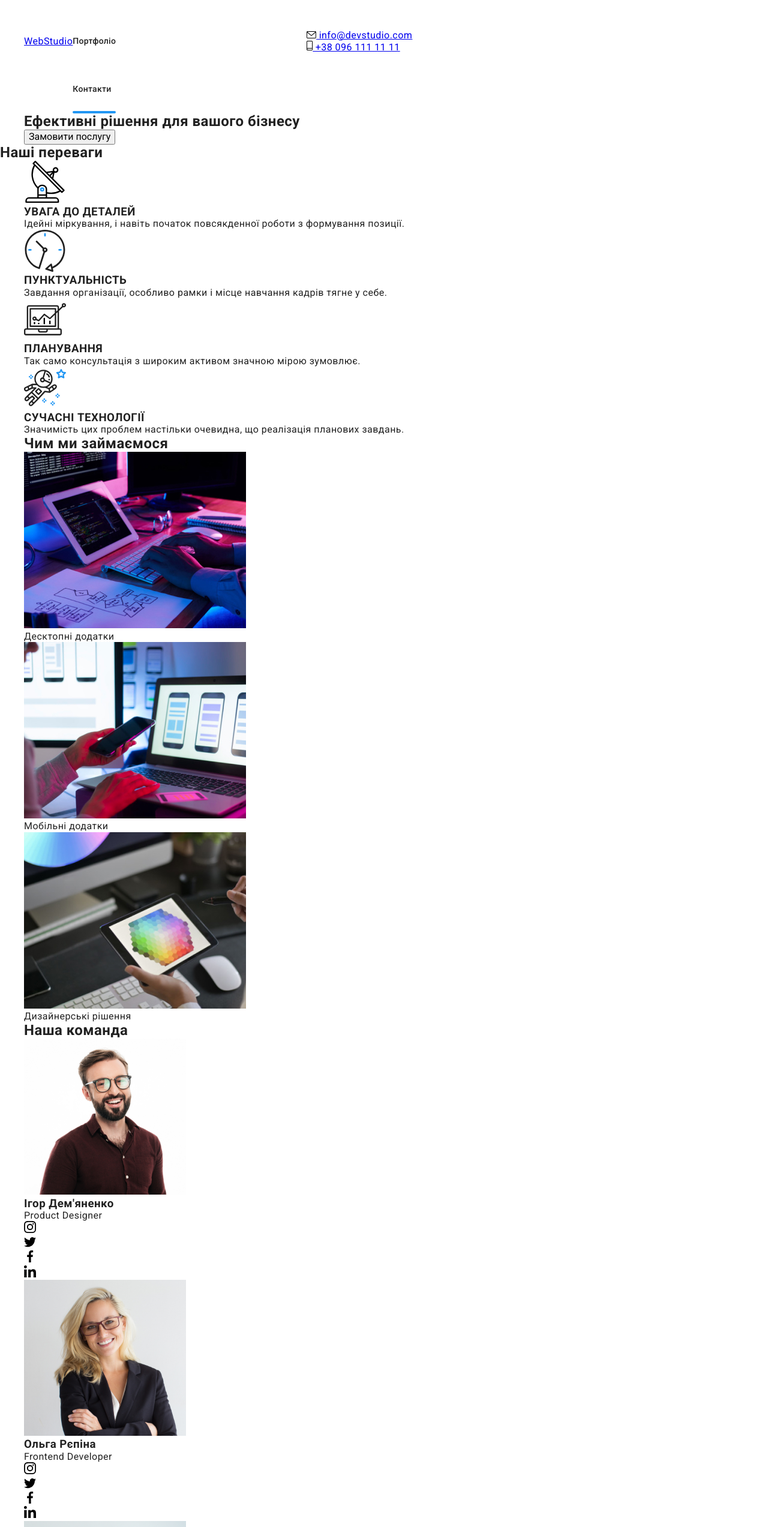
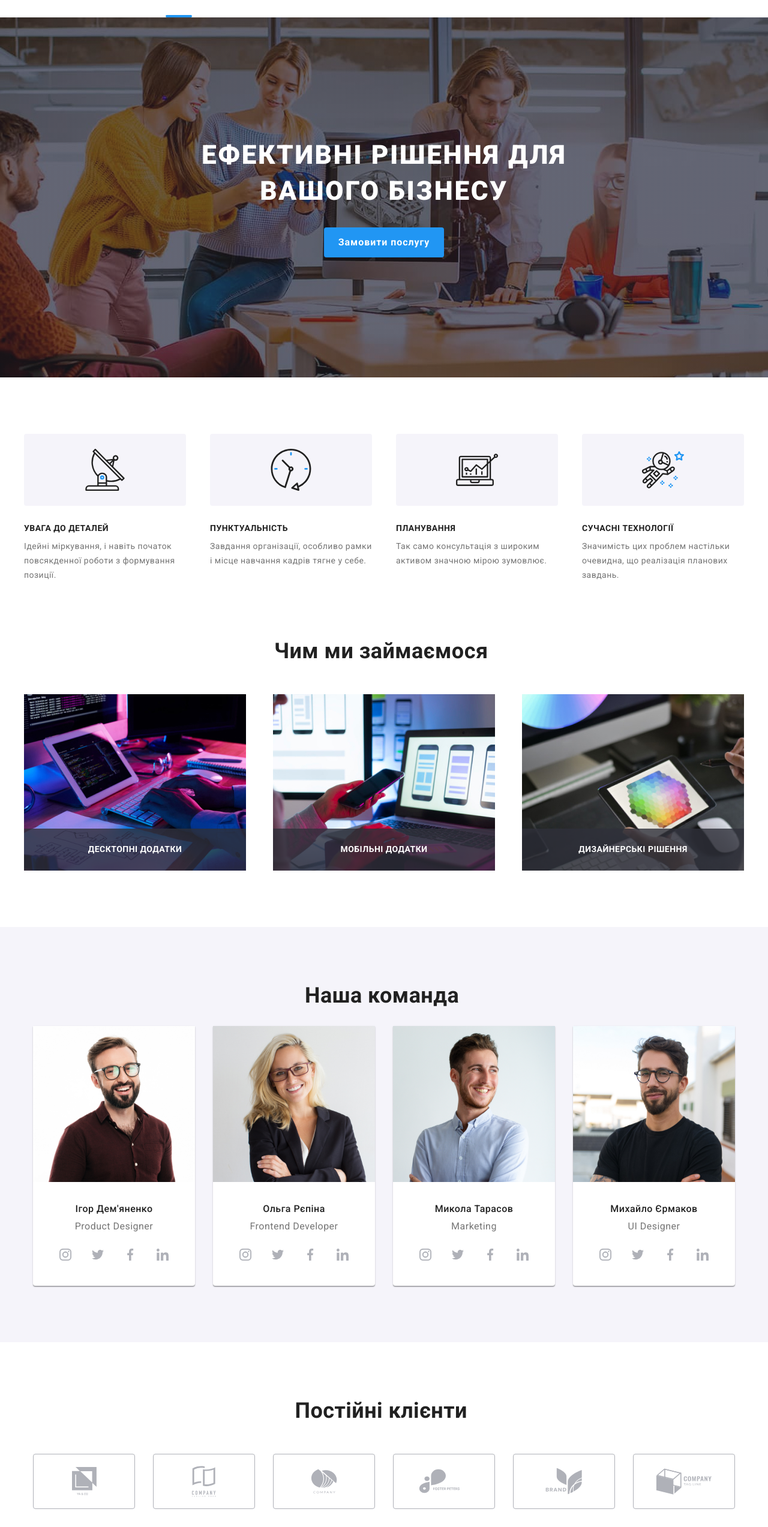
Before and after one commit to Maksym-Zhuravel/goit-markup-hw-07, a plain HTML site: page index.html in a window 1280 px wide. Shown: the part 51-2596 px from the top of the page at 60% size. Drawn offline with nearby package versions, Linux system fonts and the light colour scheme; files that its build step writes are made by us from their sources.

Commit message:
Create sass directions

```diff
--- /dev/null
+++ b/sass/components/_activity.scss
@@ -0,0 +1,41 @@
+.activity-section {
+    padding-bottom: 94px;
+}
+
+.activity-title {
+    width: 366px;
+    margin-right: auto;
+    margin-left: auto;
+    margin-bottom: 50px;
+
+    font-size: 36px;
+    line-height: 1.16;
+}
+
+.activity {
+    display: flex;
+    justify-content: space-between;
+}
+
+.activity-box {
+    position: relative;
+    display: flex;
+    justify-content: center;
+}
+
+.activity-box-text {
+    font-weight: 700;
+    font-size: 14px;
+    line-height: 1.14;
+    text-align: center;
+    text-transform: uppercase;
+
+    position: absolute;
+    bottom: 0;
+    padding-top: 27px;
+    padding-bottom: 27px;
+    width: 100%;
+
+    color: var(--main-color);
+    background-color: rgba(47, 48, 58, 0.8);
+}
--- /dev/null
+++ b/sass/components/_client.scss
@@ -0,0 +1,59 @@
+.client-section {
+    padding-bottom: 94px;
+    padding-top: 94px;
+}
+
+.client-title {
+    width: 297px;
+    margin-right: auto;
+    margin-left: auto;
+    margin-bottom: 50px;
+
+    font-size: 36px;
+    line-height: 1.16;
+}
+
+.client-list {
+    display: flex;
+    justify-content: center;
+    align-items: center;
+}
+
+.client-item {
+    width: 170px;
+    height: 92px;
+
+    border: 1px solid #afb1b8;
+    border-radius: 4px;
+    transition: 250ms cubic-bezier(0.4, 0, 0.2, 1);
+}
+
+.client-item:not(:last-child) {
+    margin-right: 30px;
+}
+
+.client-link {
+    display: flex;
+    justify-content: center;
+    align-items: center;
+
+    width: 100%;
+    height: 100%;
+
+    fill: #afb1b8;
+    transition: 250ms cubic-bezier(0.4, 0, 0.2, 1);
+}
+
+.client-item:focus,
+.client-item:hover .client-link {
+    fill: var(--logo-color);
+
+    transition: 250ms cubic-bezier(0.4, 0, 0.2, 1);
+}
+
+.client-item:focus,
+.client-item:hover {
+    border-color: var(--logo-color);
+
+    transition: 250ms cubic-bezier(0.4, 0, 0.2, 1);
+}
--- /dev/null
+++ b/sass/components/_contacts.scss
@@ -0,0 +1,36 @@
+.contacts {
+  display: flex;
+  align-items: center;
+
+  gap: 40px;
+
+  &-link {
+    display: flex;
+    align-items: center;
+
+    padding-top: 32px;
+    padding-bottom: 32px;
+
+    color: var(--text-color);
+    font-style: normal;
+    text-decoration: none;
+    font-weight: 500;
+    font-size: 14px;
+    line-height: 1.14;
+    letter-spacing: 0.02em;
+
+    transition: 250ms cubic-bezier(0.4, 0, 0.2, 1);
+  }
+
+  &-icon {
+      margin-right: 10px;
+      fill: currentColor;
+  }
+
+  &-link:hover,
+  &-link:focus {
+      color: var(--logo-color);
+
+      transition: 250ms cubic-bezier(0.4, 0, 0.2, 1);
+  }
+}
--- /dev/null
+++ b/sass/components/_features.scss
@@ -0,0 +1,52 @@
+.features-hidden {
+    position: absolute;
+    width: 1px;
+    height: 1px;
+    margin: -1px;
+    border: 0;
+    padding: 0;
+
+    white-space: nowrap;
+    clip-path: inset(100%);
+    clip: rect(0 0 0 0);
+    overflow: hidden;
+}
+
+.features {
+    display: flex;
+    justify-content: space-between;
+}
+
+.features-section {
+    padding-top: 94px;
+    padding-bottom: 94px;
+}
+
+.features-image {
+    display: flex;
+    justify-content: center;
+    align-items: center;
+    width: 270px;
+    height: 120px;
+    margin-bottom: 30px;
+    fill: currentColor;
+
+    background-color: #f5f4fa;
+    border-radius: 4px;
+}
+
+.features-title {
+    margin-bottom: 10px;
+
+    font-size: 14px;
+    line-height: 1.14;
+    text-transform: uppercase;
+}
+
+.features-text {
+    width: 270px;
+
+    color: var(--text-color);
+    font-size: 14px;
+    line-height: 1.71;
+}
--- /dev/null
+++ b/sass/components/_footer-logo.scss
@@ -0,0 +1,10 @@
+.footer-logo {
+    display: block;
+    margin-bottom: 28px;
+
+    color: var(--main-color);
+    text-decoration: none;
+    font-family: Raleway;
+    font-size: 26px;
+    line-height: 1.19;
+}
--- /dev/null
+++ b/sass/components/_footer.scss
@@ -0,0 +1,22 @@
+.footer {
+    background-color: var(--footer-color);
+    padding-top: 60px;
+    padding-bottom: 60px;
+}
+
+.footer-logo {
+    display: block;
+    margin-bottom: 28px;
+
+    color: var(--main-color);
+    text-decoration: none;
+    font-family: Raleway;
+    font-size: 26px;
+    line-height: 1.19;
+}
+
+.footer {
+    background-color: var(--footer-color);
+    padding-top: 60px;
+    padding-bottom: 60px;
+}
--- a/sass/_header.scss
+++ b/sass/components/_header.scss
@@ -1,17 +1,17 @@
 .header {
   display: flex;
   align-items: center;
-}
 
-.header-nav {
+  &-list {
     display: flex;
   }
 
-.header-address {
+  &-address {
     margin-left: 318px;
   }
 
-.header-link {
+
+  &-link {
     display: block;
     padding-top: 32px;
     padding-bottom: 32px;
@@ -27,16 +27,22 @@
     transition: 250ms cubic-bezier(0.4, 0, 0.2, 1);
   }
 
-.header-nav .header-list+.header-list {
+
+  &-list &-item + &-item {
     margin-left: 50px;
   }
 
-.header-list {
+  &-item {
     position: relative;
   }
 
-.header-link:hover,
-.header-link:focus {
+  &-link:hover,
+  &-link:focus {
     color: var(--logo-color);
     transition: 250ms cubic-bezier(0.4, 0, 0.2, 1);
   }
+
+  &-nav {
+    margin-left: 93px;
+  }
+}
--- /dev/null
+++ b/sass/components/_hero.scss
@@ -0,0 +1,48 @@
+.hero-section {
+    background-image: linear-gradient(rgba(47, 48, 58, 0.4), rgba(47, 48, 58, 0.4)),
+        url('../images/Hero-jpg.jpg');
+    background-repeat: no-repeat;
+    background-size: cover;
+    background-position: center;
+
+    background-color: var(--footer-color);
+    text-align: center;
+    padding-bottom: 200px;
+}
+
+.hero-title {
+    color: var(--main-color);
+    font-weight: 900;
+    font-size: 44px;
+    line-height: 1.36;
+    letter-spacing: 0.06em;
+    text-transform: uppercase;
+
+    width: 696px;
+    margin-left: auto;
+    margin-right: auto;
+    margin-bottom: 30px;
+    padding-top: 200px;
+}
+
+.hero-btn {
+    padding: 10px 24px;
+
+    color: var(--main-color);
+    background-color: var(--logo-color);
+    border: 0;
+    border-radius: 4px;
+    font-weight: 700;
+    font-size: 16px;
+    line-height: 1.9;
+    letter-spacing: 0.06em;
+
+    transition: 250ms cubic-bezier(0.4, 0, 0.2, 1);
+}
+
+.hero-btn:hover,
+.hero-btn:focus {
+    color: var(--font-color);
+    background-color: var(--main-color);
+    cursor: pointer;
+}
--- /dev/null
+++ b/sass/components/_logo.scss
@@ -0,0 +1,14 @@
+.logo {
+    padding-top: 24px;
+    padding-bottom: 25px;
+
+    color: var(--header-color);
+    text-decoration: none;
+    font-family: Raleway;
+    font-size: 26px;
+    line-height: 1.19;
+}
+
+.logo-span {
+    color: var(--logo-color);
+}
--- /dev/null
+++ b/sass/components/_team.scss
@@ -0,0 +1,83 @@
+.team-section {
+    padding-top: 94px;
+    padding-bottom: 94px;
+    background-color: #f5f4fa;
+}
+
+.team-title {
+    width: 264px;
+    margin-right: auto;
+    margin-left: auto;
+    margin-bottom: 30px;
+
+    color: var(--font-color);
+    font-size: 36px;
+    line-height: 1.16;
+}
+
+.team {
+    display: flex;
+    justify-content: space-around;
+}
+
+.team-list {
+    padding-bottom: 30px;
+
+    background-color: var(--main-color);
+    box-shadow: 0px 1px 3px rgba(0, 0, 0, 0.12), 0px 1px 1px rgba(0, 0, 0, 0.14),
+        0px 2px 1px rgba(0, 0, 0, 0.2);
+    border-radius: 0px 0px 4px 4px;
+}
+
+.team-role {
+    text-align: center;
+    margin-bottom: 16px;
+
+    color: var(--text-color);
+    line-height: 1.19;
+}
+
+.team-member {
+    margin-top: 30px;
+    margin-bottom: 10px;
+    text-align: center;
+
+    color: var(--font-color);
+    font-weight: 500;
+    font-size: 16px;
+    line-height: 1.19;
+}
+
+.team-soc-list {
+    display: flex;
+    justify-content: center;
+    align-items: center;
+}
+
+.team-soc-items {
+    width: 44px;
+    height: 44px;
+}
+
+.team-soc-items:not(:last-child) {
+    margin-right: 10px;
+}
+
+.team-soc-link {
+    display: flex;
+    justify-content: center;
+    align-items: center;
+    border-radius: 50%;
+    width: 100%;
+    height: 100%;
+
+    fill: #afb1b8;
+    transition: 250ms cubic-bezier(0.4, 0, 0.2, 1);
+}
+
+.team-soc-link:hover {
+    background-color: var(--logo-color);
+    fill: var(--main-color);
+
+    transition: 250ms cubic-bezier(0.4, 0, 0.2, 1);
+}
--- a/sass/main.scss
+++ b/sass/main.scss
@@ -1,5 +1,16 @@
-@import './header';
+@import './base/common';
+@import './base/reset';
+@import './utils/vars';
+
+
 @import './components/container';
-@import './base/common';
-@import './utils/vars';
-@import './base/reset';
+@import './components/header';
+@import './components/logo';
+@import './components/footer-logo';
+@import './components/contacts';
+@import './components/hero';
+@import './components/features';
+@import './components/activity';
+@import './components/team';
+@import './components/client';
+@import './components/footer';
```
Lines whose indentation alone changed are shown as unchanged.
